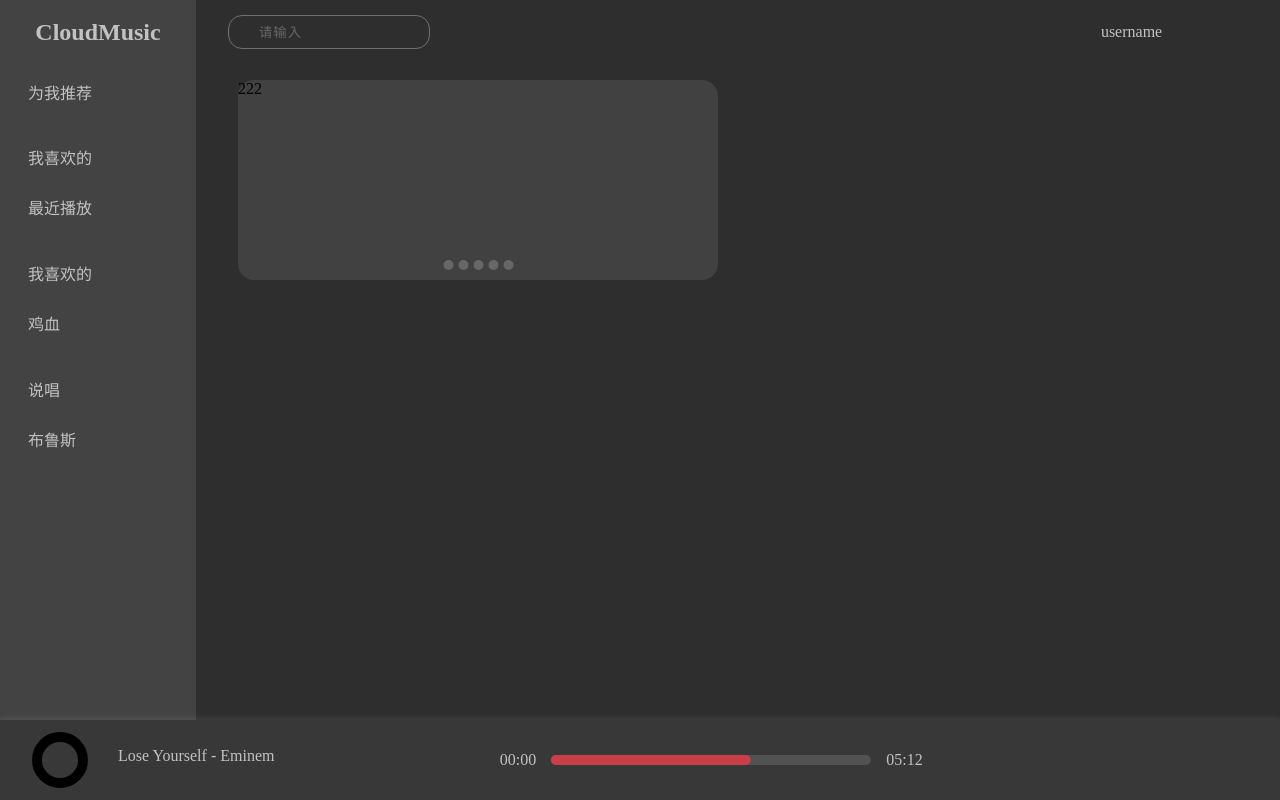
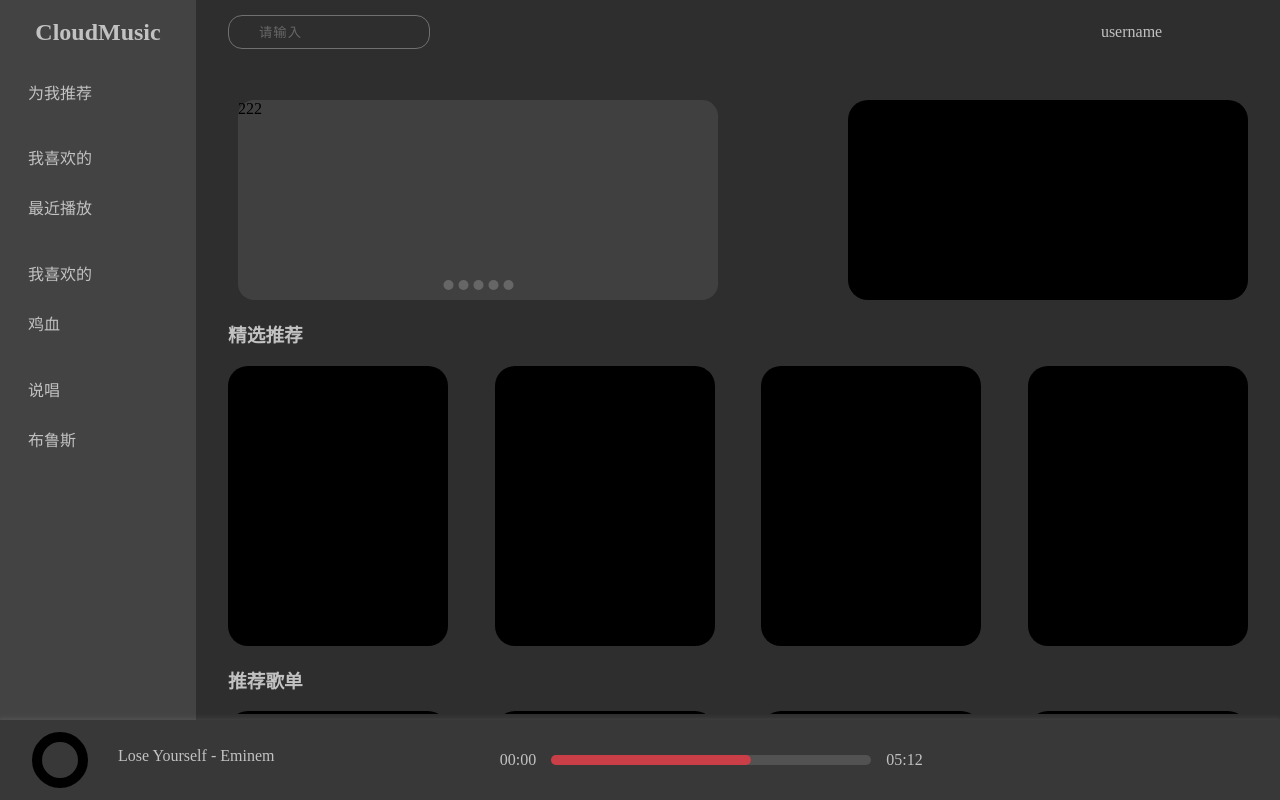
Before and after one commit to p-viki/cloudmusic-vue3-ts, a Vue app: page / in a window 1280 px wide. Built offline with nearby package versions, Linux system fonts and the light colour scheme; a small style sheet from the web is missing.

Commit message:
feat:"推荐页面布局"

```diff
--- a/src/pages/home.vue
+++ b/src/pages/home.vue
@@ -3,6 +3,7 @@
         <MenuSide></MenuSide>
         <div class="home-content">
             <NavBar></NavBar>
+            <div class="content">
             <router-view v-slot="{ Component }">
                 <transition name="move" mode="out-in">
                     <keep-alive>
@@ -10,6 +11,7 @@
                     </keep-alive>
                 </transition>
             </router-view>
+            </div>
         </div>
         <PlayerBar></PlayerBar>
     </div>
@@ -31,8 +33,26 @@ import PlayerBar from "../components/PlayerBar/index.vue"
         padding-left: 196px;
         box-sizing: border-box;
         width: 100%;
-        height: calc(100vh- 80px);
-        overflow: auto;
+        .content {
+            height: calc(100vh - 150px);
+            overflow: auto;
+
+        }
+        .content::-webkit-scrollbar {
+            width: 10px;
+            height: 10px;
+            background-color: #8f8f8f00;
+        }
+        .content::-webkit-scrollbar-thumb {
+            width: 10px;
+            height: 10px;
+            border-radius: 10px;
+            background: #7e7e7e;
+        }
+        .content::-webkit-scrollbar-track {
+            border-radius: 10px;
+            background-color: #8f8f8f2f;
+        }
     }
 }
 </style>
--- a/src/pages/trending.vue
+++ b/src/pages/trending.vue
@@ -1,5 +1,7 @@
 <template>
     <div class="trend-wrapper">
+        <div class="feature">
+            <div class="feature-content">
                 <swiper
                     swiperId="trending-top"
                     width="500"
@@ -21,6 +23,36 @@
                         <div class="swiper-item-content">555</div>
                     </div>
                 </swiper>
+                <div class="recent-block"></div>
+            </div>
+        </div>
+        <div class="feature">
+            <h3>精选推荐</h3>
+            <div class="feature-content">
+                <div class="feature-item">
+                    <div class="feature-item-cover"></div>
+                </div>
+                <div class="feature-item">
+                    <div class="feature-item-cover"></div>
+                </div>
+                <div class="feature-item">
+                    <div class="feature-item-cover"></div>
+                </div>
+                <div class="feature-item">
+                    <div class="feature-item-cover"></div>
+                </div>
+            </div>
+        </div>
+        <div class="feature">
+            <h3>推荐歌单</h3>
+            <div class="feature-content">
+                <div class="feature-item"></div>
+                <div class="feature-item"></div>
+                <div class="feature-item"></div>
+                <div class="feature-item"></div>
+            </div>
+        </div>
+
     </div>
 </template>
 
@@ -29,6 +61,9 @@ import swiper from "../components/Swiper/index.vue";
 </script>
 
 <style lang="less" scoped>
+h3 {
+    color: var(--theme-color);
+}
 .trend-wrapper {
     min-height: 100%;
     padding: 16px 32px;
@@ -38,5 +73,59 @@ import swiper from "../components/Swiper/index.vue";
         background: #ffffff17;
         border-radius: 16px;
     }
+    .feature {
+        margin: 20px 0;
+
+        &-content {
+            width: 100%;
+            display: flex;
+            justify-content: space-between;
+            flex-wrap: wrap;
+            .recent-block {
+                width: 400px;
+                height: 200px;
+                border-radius: 20px;
+                background: #000;
+            }
+        }
+        &-item {
+            width: 220px;
+            height: 280px;
+            border-radius: 20px;
+            background: #000;
+            overflow: hidden;
+            &-cover {
+                width: 100%;
+                height: 100%;
+                background: linear-gradient(to top,  #929292af 0%,  #ffffff11 100%);
+                border-radius: 20px;
+                transform: scale(2) translateY(60px);
+                transition: all 0.4s linear;
+                opacity: 0;
+            }
+            &-cover:hover {
+                transform: translateY(0);
+                // animation: cover-up 0.5s linear;
+                opacity: 1;
+            }
+            &:hover {
+                &-cover {
+                    transform: translateY(100%);
+                }
+            }
+
+        }
+
+    }
+}
+@keyframes cover-up {
+    0% {
+        transform: translateY(100%);
+
+    }
+    100% {
+        transform: translateY(0);
+
+    }
 }
 </style>
```
Lines whose indentation alone changed are shown as unchanged.
